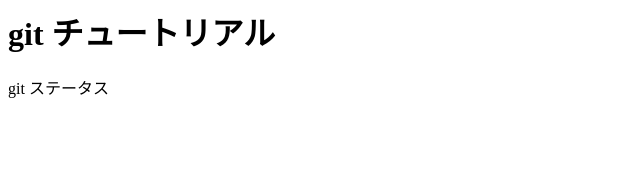
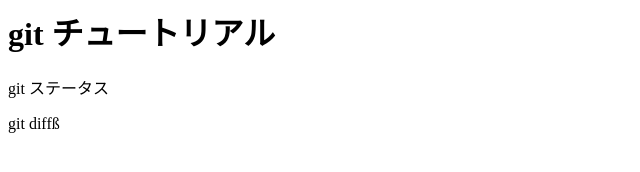
Before and after one commit to RtamtamR/git_tutorial, a plain HTML site: page index.html in a window 1280 px wide. Shown: the full height of the page, 0-640 px from the left. Drawn offline with Linux system fonts and the light colour scheme.

Commit message:
git diffを追記

```diff
--- a/index.html
+++ b/index.html
@@ -1,2 +1,3 @@
 <h1>git チュートリアル</h1>
 <p>git ステータス</p>
+<p>git diffß</p>
```
